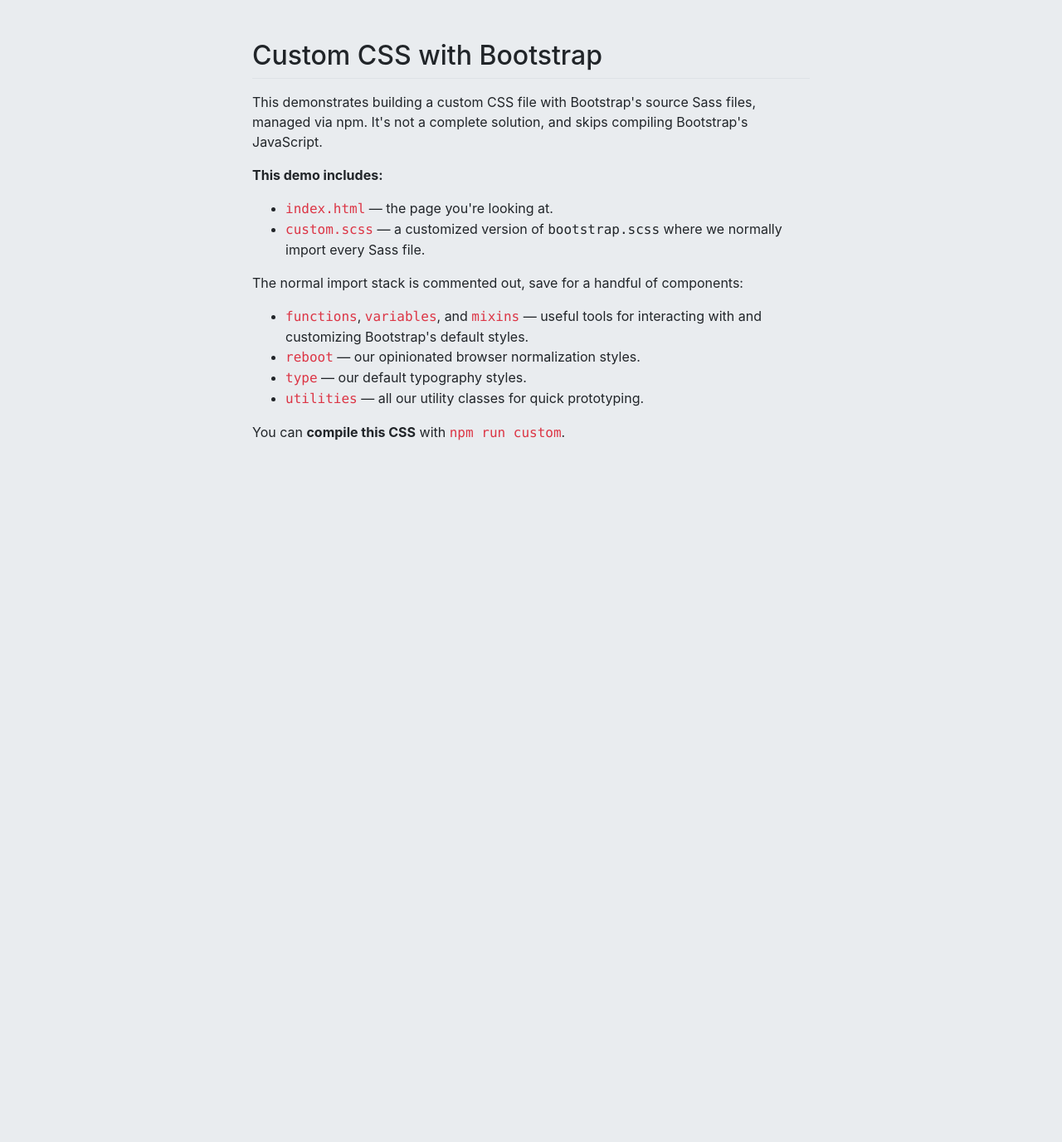
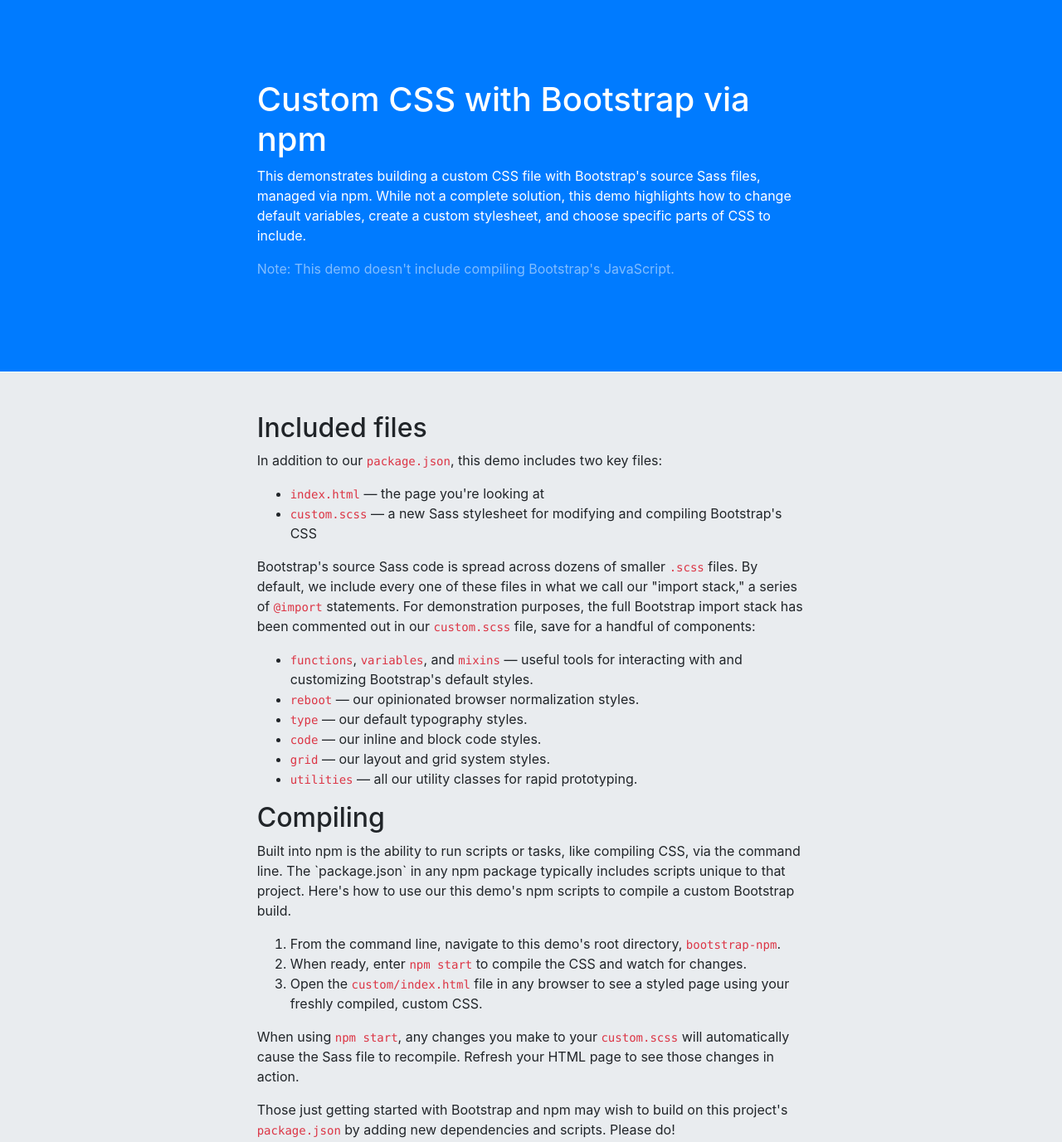
Before and after one commit to twbs/bootstrap-npm, a website: page custom/index.html in a window 1280 px wide. Shown: the whole page at 83% size. Before the commit the page ends 800 px from the top, so only its background shows below. Drawn offline with nearby package versions, Linux system fonts and the light colour scheme; files that its build step writes are made by us from their sources.

Commit message:
Update custom build with clearer docs, snippets, code comments, and more

```diff
--- a/custom/custom.scss
+++ b/custom/custom.scss
@@ -4,16 +4,29 @@
  * Licensed MIT
  */
 
+// Functions, variables, and mixins must come first.
+//
+// - Variables and mixins are dependant on functions
+// - In order to override Sass's default variables, those default variables must
+//   come first
 @import "node_modules/bootstrap/scss/functions";
 @import "node_modules/bootstrap/scss/variables";
 @import "node_modules/bootstrap/scss/mixins";
+
+// Override variable defaults
+//
+// Here is where we customize the variables from Bootstrap's `variables.scss`.
+// We copy-pasta variables we need from that source file, remove the `!default`
+// flag, and finally change their values.
+$body-bg: $gray-200;
+$code-color: $danger;
 
 // @import "node_modules/bootstrap/scss/root";
 @import "node_modules/bootstrap/scss/reboot";
 @import "node_modules/bootstrap/scss/type";
 // @import "node_modules/bootstrap/scss/images";
-// @import "node_modules/bootstrap/scss/code";
-// @import "node_modules/bootstrap/scss/grid";
+@import "node_modules/bootstrap/scss/code";
+@import "node_modules/bootstrap/scss/grid";
 // @import "node_modules/bootstrap/scss/tables";
 // @import "node_modules/bootstrap/scss/forms";
 // @import "node_modules/bootstrap/scss/buttons";
@@ -42,14 +55,14 @@
 // @import "node_modules/bootstrap/scss/print";
 
 html {
-  background-color: $gray-200;
+  // background-color: $gray-200;
 }
 
 @media (min-width: 768px) {
   body {
-    max-width: 48rem;
-    margin-right: auto;
-    margin-left: auto;
-    background-color: transparent;
+    // max-width: 48rem;
+    // margin-right: auto;
+    // margin-left: auto;
+    // background-color: transparent;
   }
 }
--- a/custom/index.html
+++ b/custom/index.html
@@ -2,21 +2,46 @@
   <head>
     <link rel="stylesheet" href="custom.css">
   </head>
-  <body class="p-5">
-    <h2 class="pb-2 mb-3 border-bottom">Custom CSS with Bootstrap</h2>
-    <p>This demonstrates building a custom CSS file with Bootstrap's source Sass files, managed via npm. It's not a complete solution, and skips compiling Bootstrap's JavaScript.</p>
-    <p><strong>This demo includes:</strong></p>
-    <ul>
-      <li><code class="text-danger">index.html</code> &mdash; the page you're looking at.</li>
-      <li><code class="text-danger">custom.scss</code> &mdash; a customized version of <code>bootstrap.scss</code> where we normally import every Sass file.</li>
-    </ul>
-    <p>The normal import stack is commented out, save for a handful of components:</p>
-    <ul>
-      <li><code class="text-danger">functions</code>, <code class="text-danger">variables</code>, and <code class="text-danger">mixins</code> &mdash; useful tools for interacting with and customizing Bootstrap's default styles.</li>
-      <li><code class="text-danger">reboot</code> &mdash; our opinionated browser normalization styles.</li>
-      <li><code class="text-danger">type</code> &mdash; our default typography styles.</li>
-      <li><code class="text-danger">utilities</code> &mdash; all our utility classes for quick prototyping.</li>
-    </ul>
-    <p>You can <strong>compile this CSS</strong> with <code class="text-danger">npm run custom</code>.</p>
+  <body>
+    <div class="p-3 p-md-5 text-white bg-primary">
+      <div class="col-md-7 mx-auto py-md-5">
+        <h1>Custom CSS with Bootstrap via npm</h1>
+        <p>This demonstrates building a custom CSS file with Bootstrap's source Sass files, managed via npm. While not a complete solution, this demo highlights how to change default variables, create a custom stylesheet, and choose specific parts of CSS to include.</p>
+        <p class="text-white-50">Note: This demo doesn't include compiling Bootstrap's JavaScript.</p>
+      </div>
+    </div>
+
+    <div class="p-3 p-md-5 border-top border-white">
+      <div class="col-md-7 mx-auto">
+        <h2>Included files</h2>
+        <p>In addition to our <code>package.json</code>, this demo includes two key files:</p>
+        <ul>
+          <li><code>index.html</code> &mdash; the page you're looking at</li>
+          <li><code>custom.scss</code> &mdash; a new Sass stylesheet for modifying and compiling Bootstrap's CSS</li>
+        </ul>
+        <p>Bootstrap's source Sass code is spread across dozens of smaller <code>.scss</code> files. By default, we include every one of these files in what we call our "import stack," a series of <code>@import</code> statements. For demonstration purposes, the full Bootstrap import stack has been commented out in our <code>custom.scss</code> file, save for a handful of components:</p>
+        <ul>
+          <li><code>functions</code>, <code>variables</code>, and <code>mixins</code> &mdash; useful tools for interacting with and customizing Bootstrap's default styles.</li>
+          <li><code>reboot</code> &mdash; our opinionated browser normalization styles.</li>
+          <li><code>type</code> &mdash; our default typography styles.</li>
+          <li><code>code</code> &mdash; our inline and block code styles.</li>
+          <li><code>grid</code> &mdash; our layout and grid system styles.</li>
+          <li><code>utilities</code> &mdash; all our utility classes for rapid prototyping.</li>
+        </ul>
+
+        <h2>Compiling</h2>
+        <p>Built into npm is the ability to run scripts or tasks, like compiling CSS, via the command line. The `package.json` in any npm package typically includes scripts unique to that project. Here's how to use our this demo's npm scripts to compile a custom Bootstrap build.</p>
+
+        <ol>
+          <li>From the command line, navigate to this demo's root directory, <code>bootstrap-npm</code>.</li>
+          <li>When ready, enter <code>npm start</code> to compile the CSS and watch for changes.</li>
+          <li>Open the <code>custom/index.html</code> file in any browser to see a styled page using your freshly compiled, custom CSS.</li>
+        </ol>
+
+        <p>When using <code>npm start</code>, any changes you make to your <code>custom.scss</code> will automatically cause the Sass file to recompile. Refresh your HTML page to see those changes in action.</p>
+
+        <p>Those just getting started with Bootstrap and npm may wish to build on this project's <code>package.json</code> by adding new dependencies and scripts. Please do!</p>
+      </div>
+    </div>
   </body>
 </html>
```
